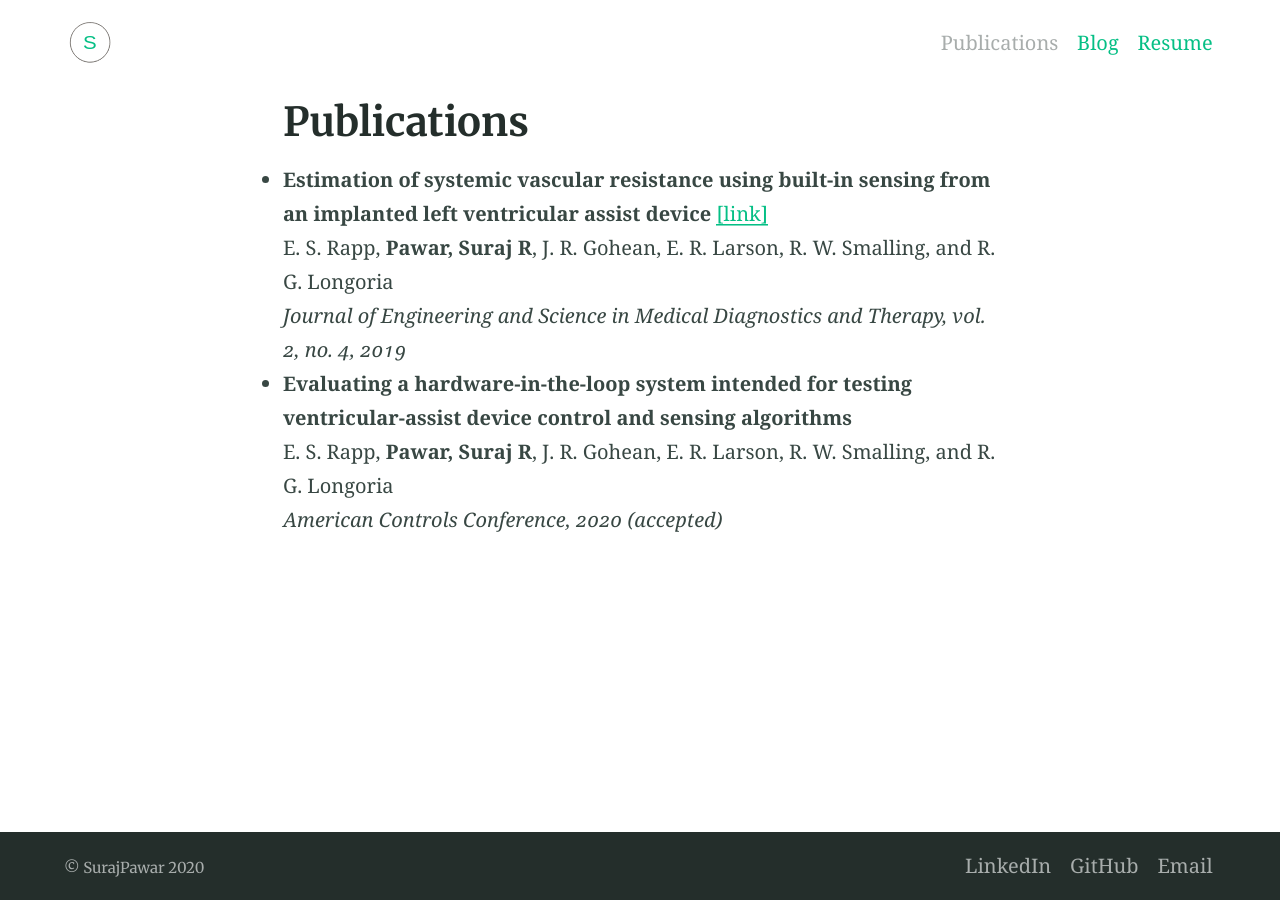
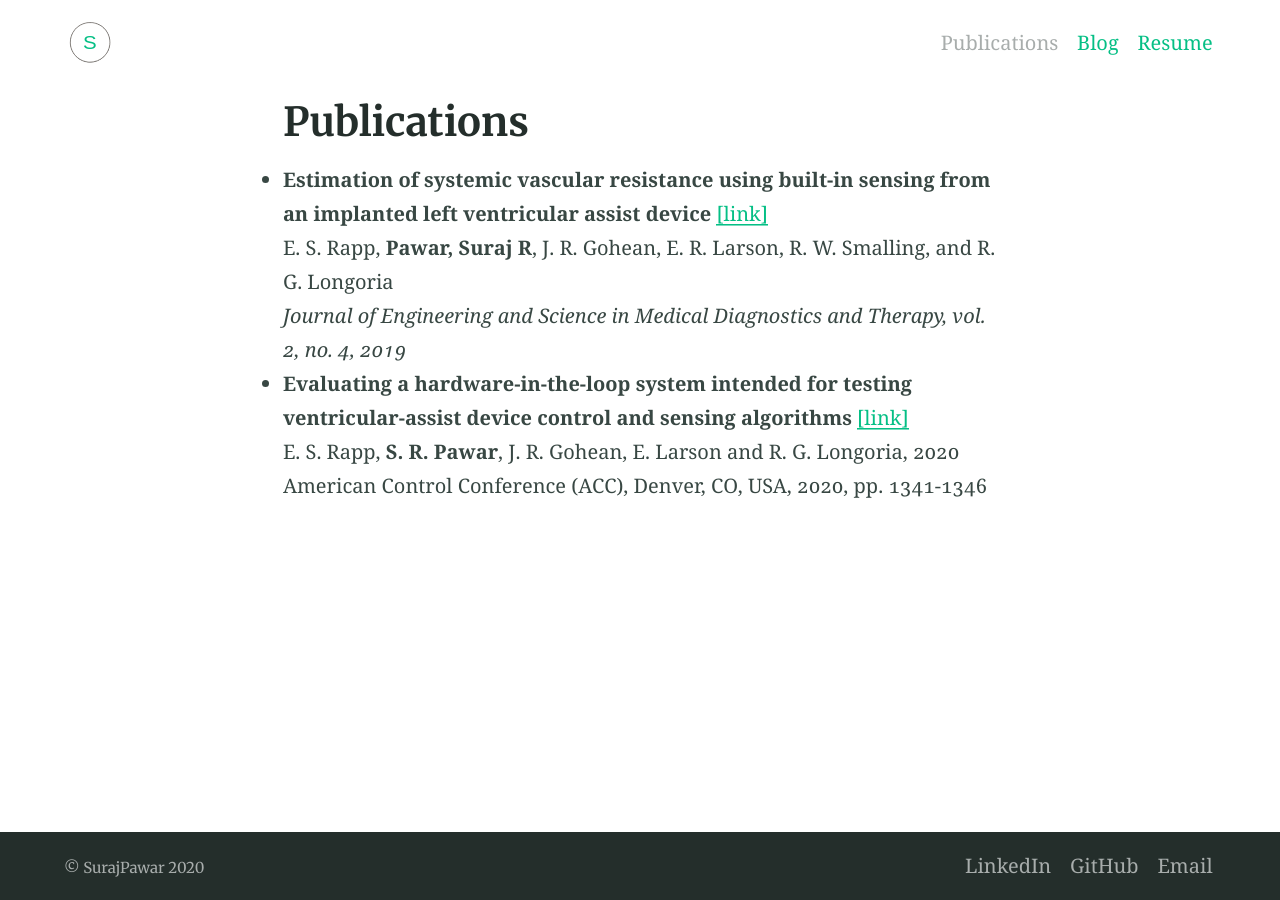
Before and after one commit to SurajRPawar/SurajRPawar.github.io, a Jekyll site: the page built from publications.md, in a window 1280 px wide. Built offline with Jekyll 4.4.1, drawn with Linux system fonts in a browser that asks for light colours; nearby versions of some CDN libraries; our own code applies the rules of GitHub Pages for plain Markdown files.

Commit message:
Add link to HIL paper

```diff
--- a/publications.md
+++ b/publications.md
@@ -12,6 +12,5 @@ aside: false
   *Journal of Engineering and Science in Medical Diagnostics and Therapy, vol. 2, no. 4, 2019*
 
 * **Evaluating a hardware-in-the-loop system intended for testing ventricular-assist device control and
-sensing algorithms**
-  E. S. Rapp, **Pawar, Suraj R**, J. R. Gohean, E. R. Larson, R. W. Smalling, and R. G. Longoria
-  *American Controls Conference, 2020 (accepted)*
+sensing algorithms** [[link]](https://doi.org/10.23919/ACC45564.2020.9147353)
+  E. S. Rapp, **S. R. Pawar**, J. R. Gohean, E. Larson and R. G. Longoria, 2020 American Control Conference (ACC), Denver, CO, USA, 2020, pp. 1341-1346
```
